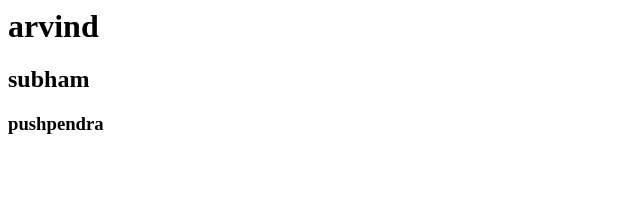
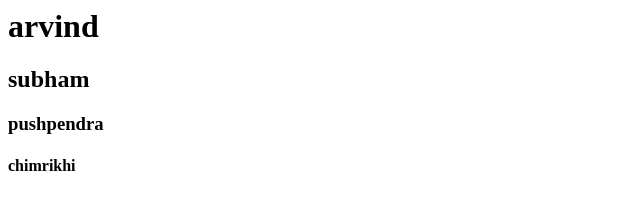
Before and after one commit to s20subham/httpd, a plain HTML site: page index.html in a window 1280 px wide. Shown: the full height of the page, 0-640 px from the left. Drawn offline with Linux system fonts and the light colour scheme.

Commit message:
added one more name

```diff
--- a/index.html
+++ b/index.html
@@ -4,5 +4,6 @@
         <h1>arvind </h1>
         <h2>subham</h2>
         <h3>pushpendra</h3>
+        <h4>chimrikhi</h4>
     </body>
 </html>
```
